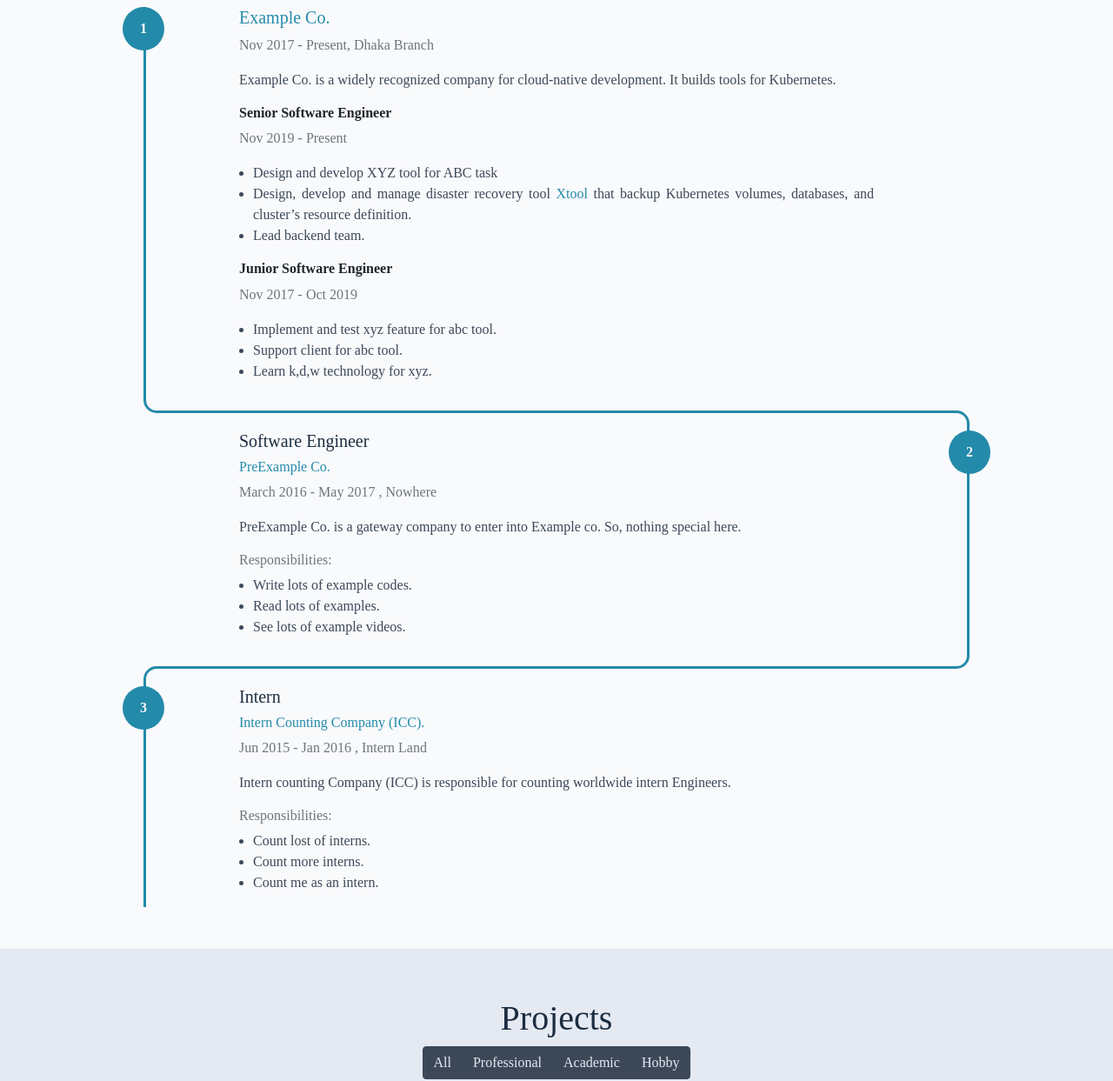
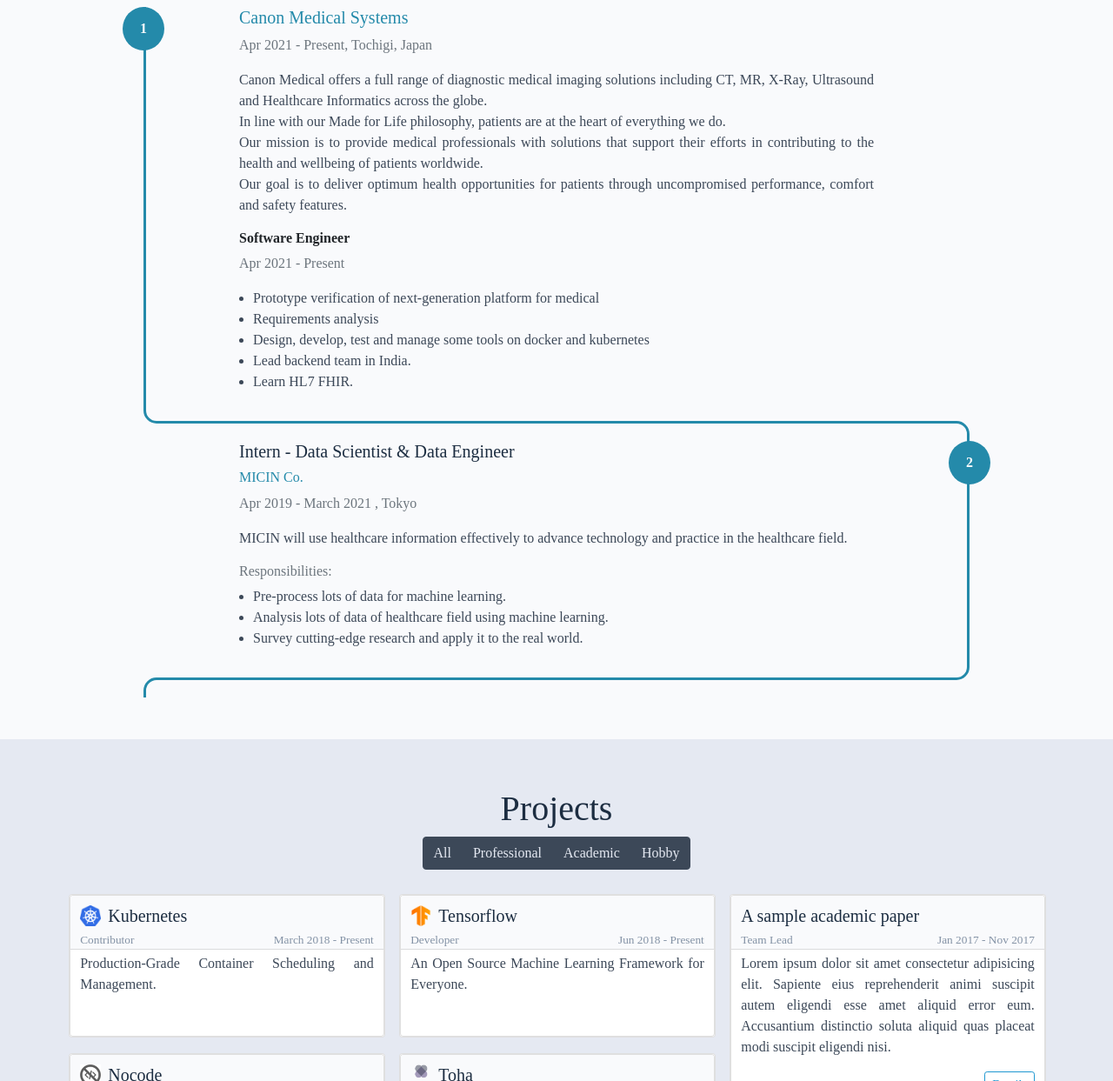
Before and after one commit to satoshi0125/satoshi0125.github.io, a plain HTML site: page index.html in a window 1280 px wide. Shown: the part 2040-3283 px from the top of the page at 87% size. Drawn offline with Linux system fonts and the light colour scheme; no server answers; a web font is replaced by a local one.

Commit message:
modified experience

```diff
--- a/index.html
+++ b/index.html
@@ -525,44 +525,38 @@
   <div class="col-10 col-lg-8">
     <div class="experience-entry-heading">
 
-        <h5><a href=https://www.example.com>Example Co.</a></h5>
+        <h5><a href=https://global.medical.canon>Canon Medical Systems</a></h5>
 
 
 
 
         <p class="text-muted">
-            Nov 2017 - Present,
-            Dhaka Branch
+            Apr 2021 - Present,
+            Tochigi, Japan
         </p>
 
-        <p>Example Co. is a widely recognized company for cloud-native development. It builds tools for Kubernetes.</p>
+        <p>Canon Medical offers a full range of diagnostic medical imaging solutions including CT, MR, X-Ray, Ultrasound and Healthcare Informatics across the globe.<br>
+          In line with our Made for Life philosophy, patients are at the heart of everything we do.<br>
+          Our mission is to provide medical professionals with solutions that support their efforts in contributing to the health and wellbeing of patients worldwide.<br>
+          Our goal is to deliver optimum health opportunities for patients through uncompromised performance, comfort and safety features.</p>
     </div>
 
     <div class="positions">
 
-        <h6 class="designation">Senior Software Engineer</h6>
-        <p class="text-muted">Nov 2019 -  Present </p>
+        <h6 class="designation">Software Engineer</h6>
+        <p class="text-muted">Apr 2021 -  Present </p>
 
         <ul class="justify-content-around">
 
-            <li>Design and develop XYZ tool for ABC task</li>
+            <li>Prototype verification of next-generation platform for medical</li>
 
-            <li>Design, develop and manage disaster recovery tool <a href="https://www.example.com">Xtool</a> that backup Kubernetes volumes, databases, and cluster&rsquo;s resource definition.</li>
+            <li>Requirements analysis</li>
 
-            <li>Lead backend team.</li>
+            <li>Design, develop, test and manage some tools on docker and kubernetes</li>
 
-        </ul>
+            <li>Lead backend team in India.</li>
 
-        <h6 class="designation">Junior Software Engineer</h6>
-        <p class="text-muted">Nov 2017 -  Oct 2019 </p>
-
-        <ul class="justify-content-around">
-
-            <li>Implement and test xyz feature for abc tool.</li>
-
-            <li>Support client for abc tool.</li>
-
-            <li>Learn k,d,w technology for xyz.</li>
+            <li>Learn HL7 FHIR.</li>
 
         </ul>
 
@@ -595,24 +589,23 @@
     <div class="experience-entry-heading">
 
 
-        <h5>Software Engineer</h5>
-        <h6><a href=https://www.preexample.com>PreExample Co.</a></h6>
+        <h5>Intern - Data Scientist & Data Engineer</h5>
+        <h6><a href=https://micin.jp>MICIN Co.</a></h6>
 
-        <p class="text-muted">March 2016 -  May 2017 ,
-            Nowhere
+        <p class="text-muted">Apr 2019 - March 2021 , Tokyo
         </p>
     </div>
 
-    <p>PreExample Co. is a gateway company to enter into Example co. So, nothing special here.</p>
+    <p>MICIN will use healthcare information effectively to advance technology and practice in the healthcare field.</p>
 
     <h6 class="text-muted">Responsibilities:</h6>
     <ul class="justify-content-around">
 
-        <li>Write lots of example codes.</li>
+        <li>Pre-process lots of data for machine learning.</li>
 
-        <li>Read lots of examples.</li>
+        <li>Analysis lots of data of healthcare field using machine learning.</li>
 
-        <li>See lots of example videos.</li>
+        <li>Survey cutting-edge research and apply it to the real world.</li>
 
     </ul>
 </div>
@@ -641,41 +634,6 @@
 
 
 
-       <div class="row align-items-center  d-flex">
-         <div class="col-1 col-lg-2 text-center vertical-line d-inline-flex justify-content-center">
-  <div class="circle font-weight-bold">3</div>
-</div>
-
-
-  <div class="col-10 col-lg-8">
-    <div class="experience-entry-heading">
-
-
-        <h5>Intern</h5>
-        <h6><a href=https://www.intern.com>Intern Counting Company (ICC).</a></h6>
-
-        <p class="text-muted">Jun 2015 -  Jan 2016 ,
-            Intern Land
-        </p>
-    </div>
-
-    <p>Intern counting Company (ICC) is responsible for counting worldwide intern Engineers.</p>
-
-    <h6 class="text-muted">Responsibilities:</h6>
-    <ul class="justify-content-around">
-
-        <li>Count lost of interns.</li>
-
-        <li>Count more interns.</li>
-
-        <li>Count me as an intern.</li>
-
-    </ul>
-</div>
-
-
-
-       </div>
 
 
 
```
